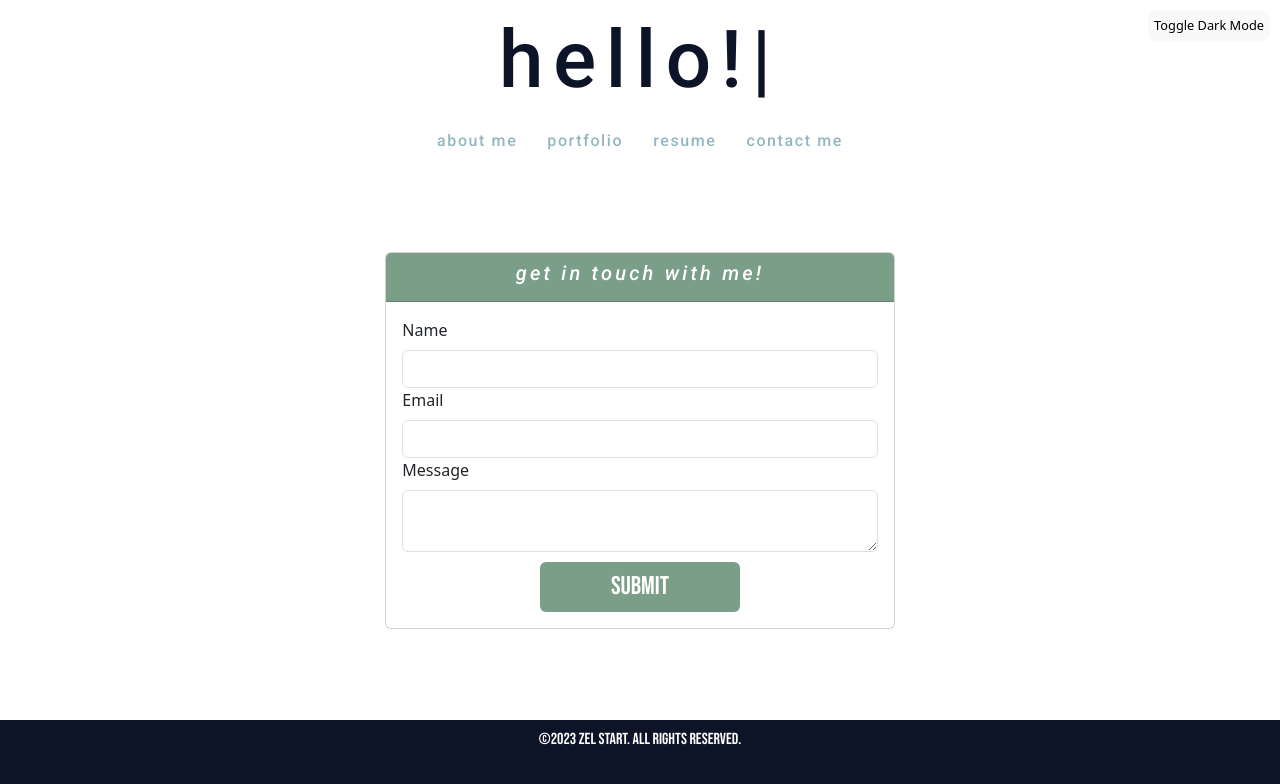
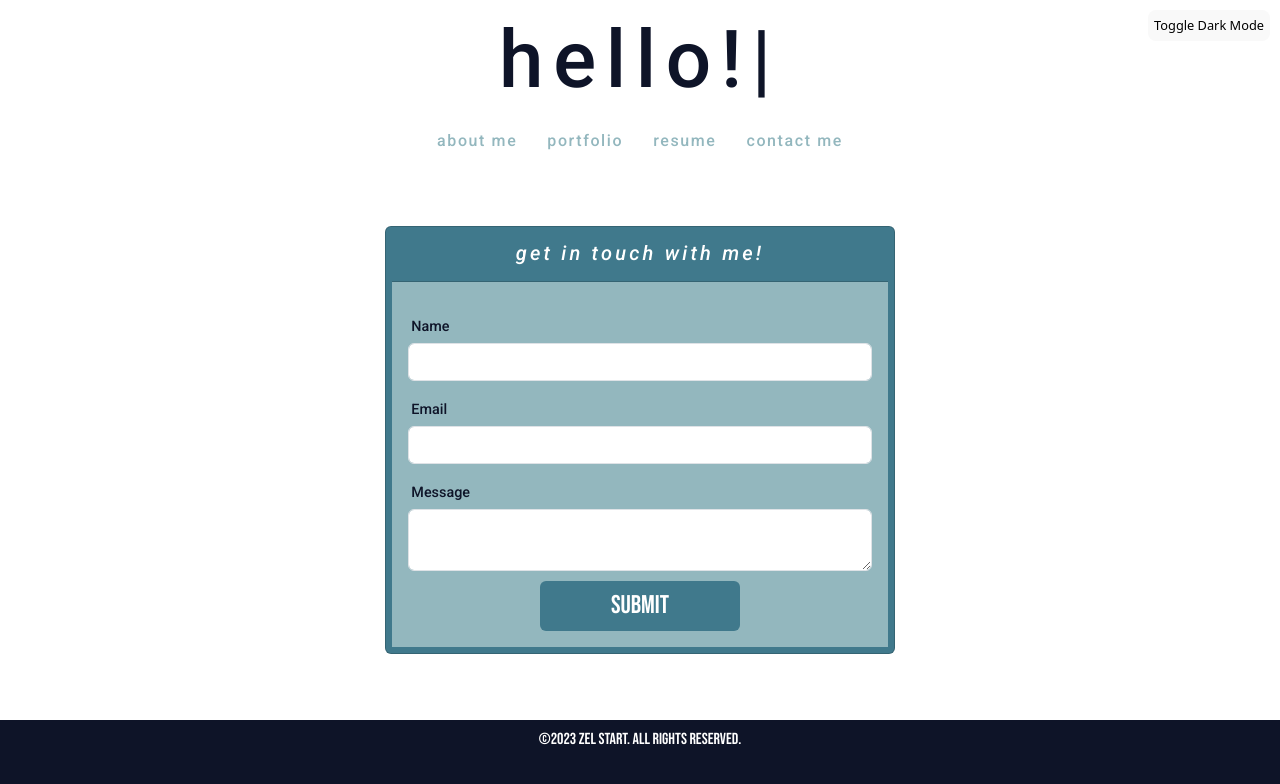
Before and after one commit to zelstart/react-portfolio, a React (Vite) app in the folder react-portfolio/: page /contactme in a window 1280 px wide. Shown: the top 784 px of the page. Built offline with nearby package versions, Linux system fonts and the light colour scheme.

Commit message:
cleaned up contact me card

```diff
--- a/react-portfolio/src/components/pages/ContactMe/ContactMe.css
+++ b/react-portfolio/src/components/pages/ContactMe/ContactMe.css
@@ -2,7 +2,7 @@
 .message-submit {
     font-family: 'Bebas Neue', sans-serif !important;
     margin-top: 10px;
-    background-color: var(--accent2) !important;
+    background-color: var(--accent1) !important;
     color: white !important;
     border: none !important;
     font-size: 1.6rem !important;
@@ -12,13 +12,13 @@
 }
 
 .message-submit:hover {
-    background-color: var(--acc2-light) !important;
+    background-color: var(--dark) !important;
     color: white !important;
     border: none;
 }
 
 .contact-card-header {
-    background-color: var(--accent2) !important;
+    background-color: var(--accent1) !important;
     color: white !important;
     font-family: 'Roboto', sans-serif;
     font-style: italic;
@@ -29,3 +29,32 @@
     border-top-left-radius: 5px;
     text-align: center;
 }
+
+.contact-card-body {
+    background: var(--acc1-light) !important;
+    font: .9rem 'Roboto', sans-serif;
+}
+
+.custom-label {
+    margin-top: 20px;
+    font-weight: 500;
+    padding-left: 3px;
+    color: var(--dark)
+}
+
+/* body:not(.dark-mode) */
+ .card {
+    background-color: var(--accent1) !important;
+    padding: 6px;
+}
+
+/* DARK MODE */
+
+/* body.dark-mode .contact-card-body {
+    background: var(--dark) !important;
+
+}
+body.dark-mode .card {
+    background-color: var(--dark) !important;
+    padding: 6px;
+} */
--- a/react-portfolio/src/components/pages/ContactMe/ContactMe.jsx
+++ b/react-portfolio/src/components/pages/ContactMe/ContactMe.jsx
@@ -34,7 +34,7 @@ function ContactMe() {
         }
 
         console.log(formData);
-        alert('Email has been sent - thank you!');
+        alert('Your message has been sent! I will be in touch soon.');
     };
 
     return (
@@ -45,12 +45,12 @@ function ContactMe() {
                         <Card.Header className='contact-card-header'>
                             <h5>get in touch with me!</h5>
                         </Card.Header>
-                        <Card.Body>
+                        <Card.Body className='contact-card-body'>
                             <Form onSubmit={handleFormSubmit}>
                                 <Row>
-                                    <Col>
+                                    <Col className='text-field'>
                                         <Form.Group>
-                                            <Form.Label>Name</Form.Label>
+                                            <Form.Label className='custom-label'>Name</Form.Label>
                                             <Form.Control
                                                 type="text"
                                                 name="name"
@@ -61,9 +61,9 @@ function ContactMe() {
                                     </Col>
                                 </Row>
                                 <Row>
-                                    <Col>
+                                    <Col className='text-field'>
                                         <Form.Group>
-                                            <Form.Label>Email</Form.Label>
+                                            <Form.Label className='custom-label'>Email</Form.Label>
                                             <Form.Control
                                                 type="email"
                                                 name="email"
@@ -74,9 +74,9 @@ function ContactMe() {
                                     </Col>
                                 </Row>
                                 <Row>
-                                    <Col>
+                                    <Col className='text-field'>
                                         <Form.Group>
-                                            <Form.Label>Message</Form.Label>
+                                            <Form.Label className='custom-label'>Message</Form.Label>
                                             <Form.Control
                                                 as="textarea"
                                                 name="message"
```
